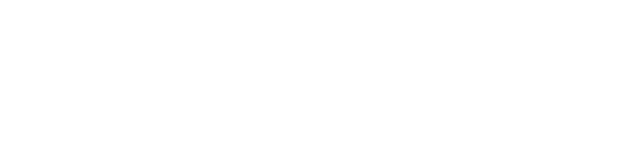
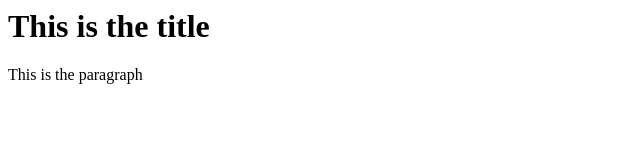
Before and after one commit to Mya90/test-repository, a plain HTML site: page index.html in a window 1280 px wide. Shown: the whole page, without its empty margins (0-640 px from the left). Drawn offline with Linux system fonts and the light colour scheme.

Commit message:
Add a header and a pragaraph.

```diff
--- a/index.html
+++ b/index.html
@@ -2,4 +2,8 @@
     <head>
         <title>Title of the page</title>
     </head>
+    <body>
+        <h1>This is the title</h1>
+        <p>This is the paragraph</p>
+    </body>
 </html>
```
